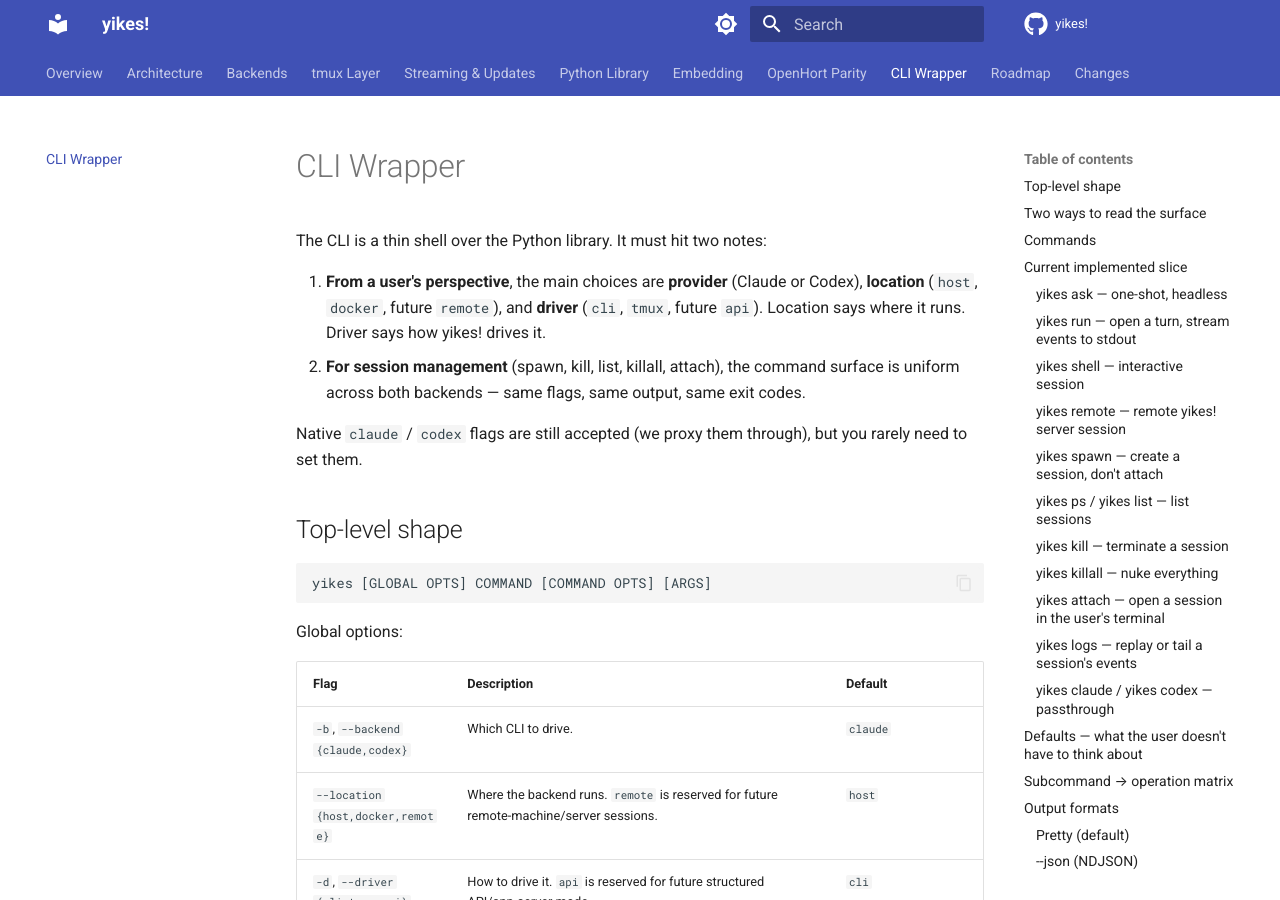
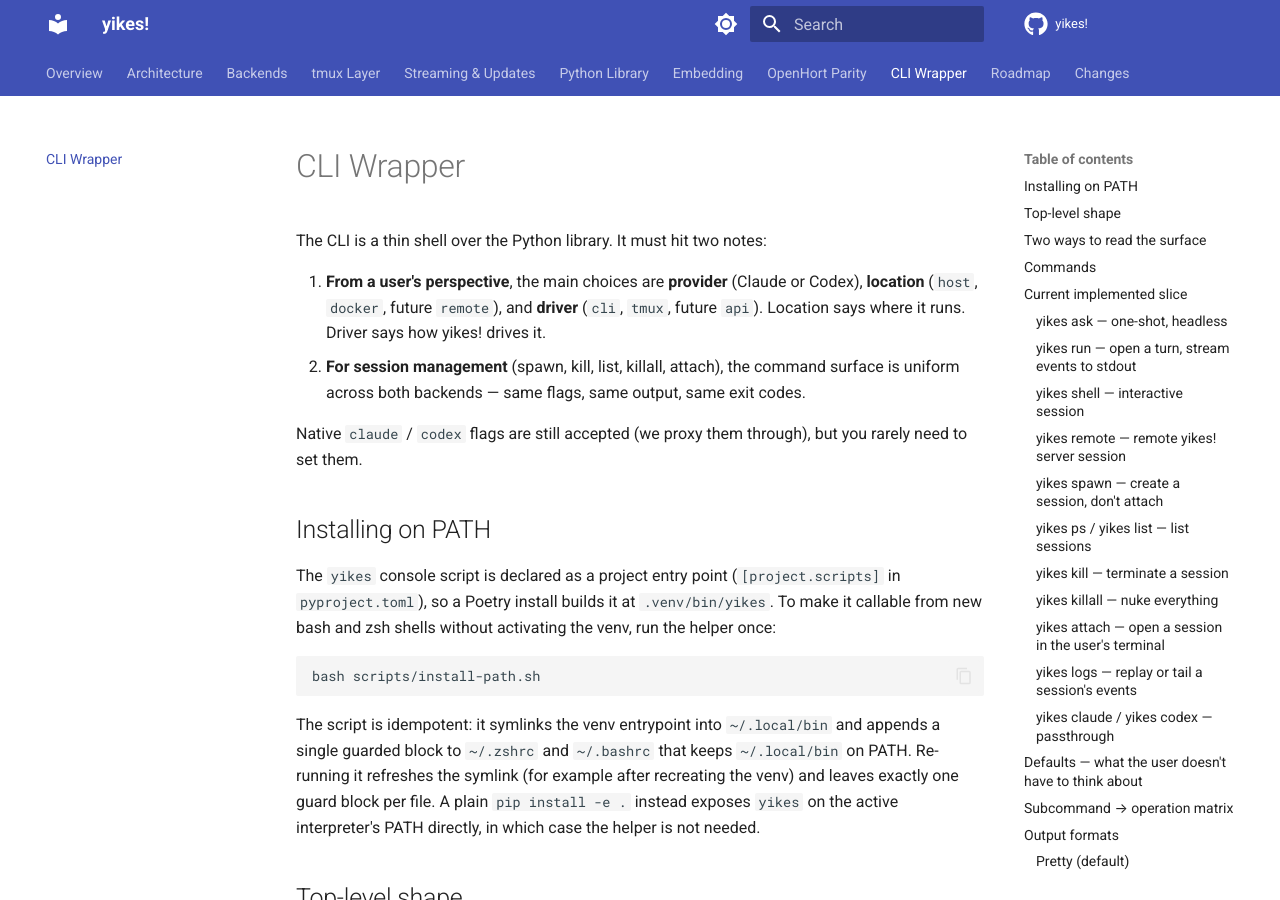
Before and after one commit to Alyxion/yikes, an MkDocs documentation site: the page built from docs/cli-wrapper.md, in a window 1280 px wide and 900 px high. Built offline with MkDocs 1.6.1 and Material for MkDocs 9.7.7, drawn with Linux system fonts in a browser that asks for light colours; comment, search, counter and statistics services are not loaded.

Commit message:
Add PATH installer and require docs/README to track code
- add scripts/install-path.sh: idempotent helper that symlinks the venv
  yikes entrypoint into ~/.local/bin and adds a guarded PATH block to the
  bash and zsh start files
- document installing on PATH in docs/cli-wrapper.md and a compact pointer
  in README.md quick start
- add a CLAUDE.md rule: changes to user-facing behavior must update docs/
  and README.md in the same change, with README kept compact

Co-Authored-By: Claude Opus 4.8 (1M context) <noreply@anthropic.com>

````diff
--- a/docs/cli-wrapper.md
+++ b/docs/cli-wrapper.md
@@ -6,6 +6,16 @@ The CLI is a thin shell over the Python library. It must hit two notes:
 2. **For session management** (spawn, kill, list, killall, attach), the command surface is uniform across both backends — same flags, same output, same exit codes.
 
 Native `claude` / `codex` flags are still accepted (we proxy them through), but you rarely need to set them.
+
+## Installing on PATH
+
+The `yikes` console script is declared as a project entry point (`[project.scripts]` in `pyproject.toml`), so a Poetry install builds it at `.venv/bin/yikes`. To make it callable from new bash and zsh shells without activating the venv, run the helper once:
+
+```bash
+bash scripts/install-path.sh
+```
+
+The script is idempotent: it symlinks the venv entrypoint into `~/.local/bin` and appends a single guarded block to `~/.zshrc` and `~/.bashrc` that keeps `~/.local/bin` on PATH. Re-running it refreshes the symlink (for example after recreating the venv) and leaves exactly one guard block per file. A plain `pip install -e .` instead exposes `yikes` on the active interpreter's PATH directly, in which case the helper is not needed.
 
 ## Top-level shape
 
````
Also changed, not shown: CLAUDE.md (+17 -0 lines), README.md (+2 -0 lines), 1 other file.
